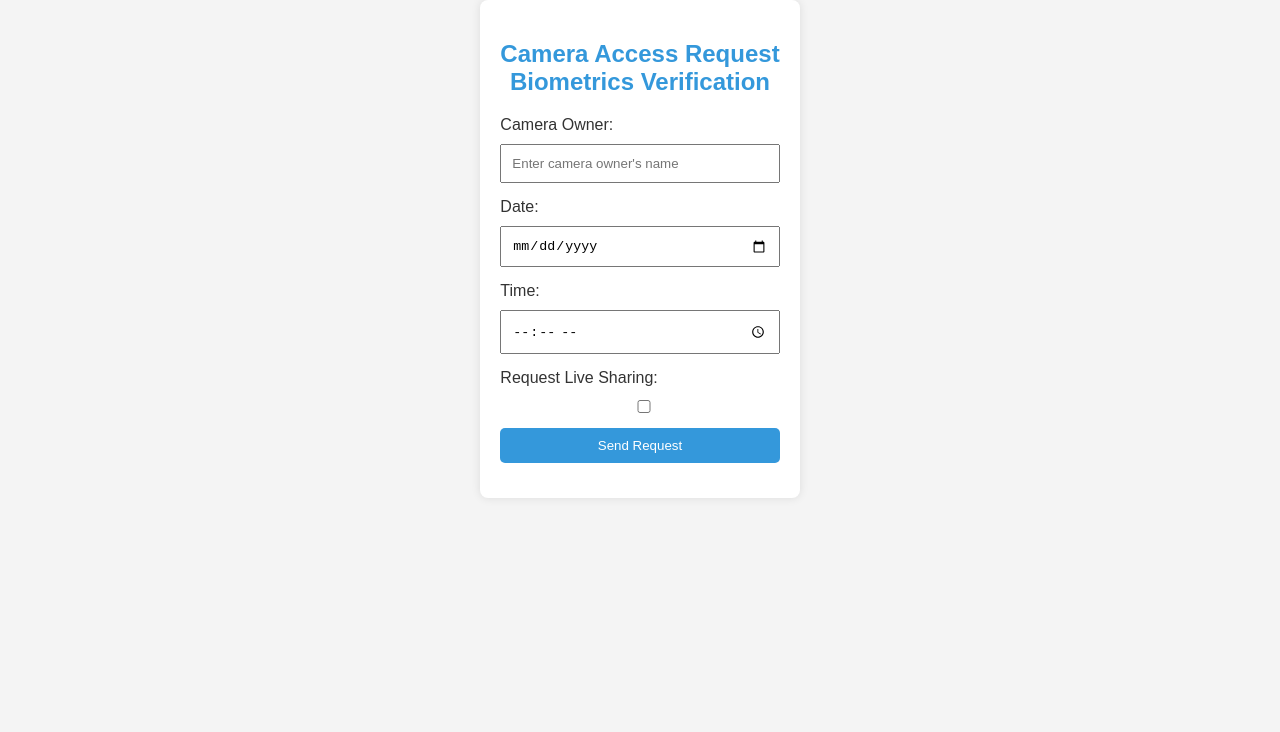
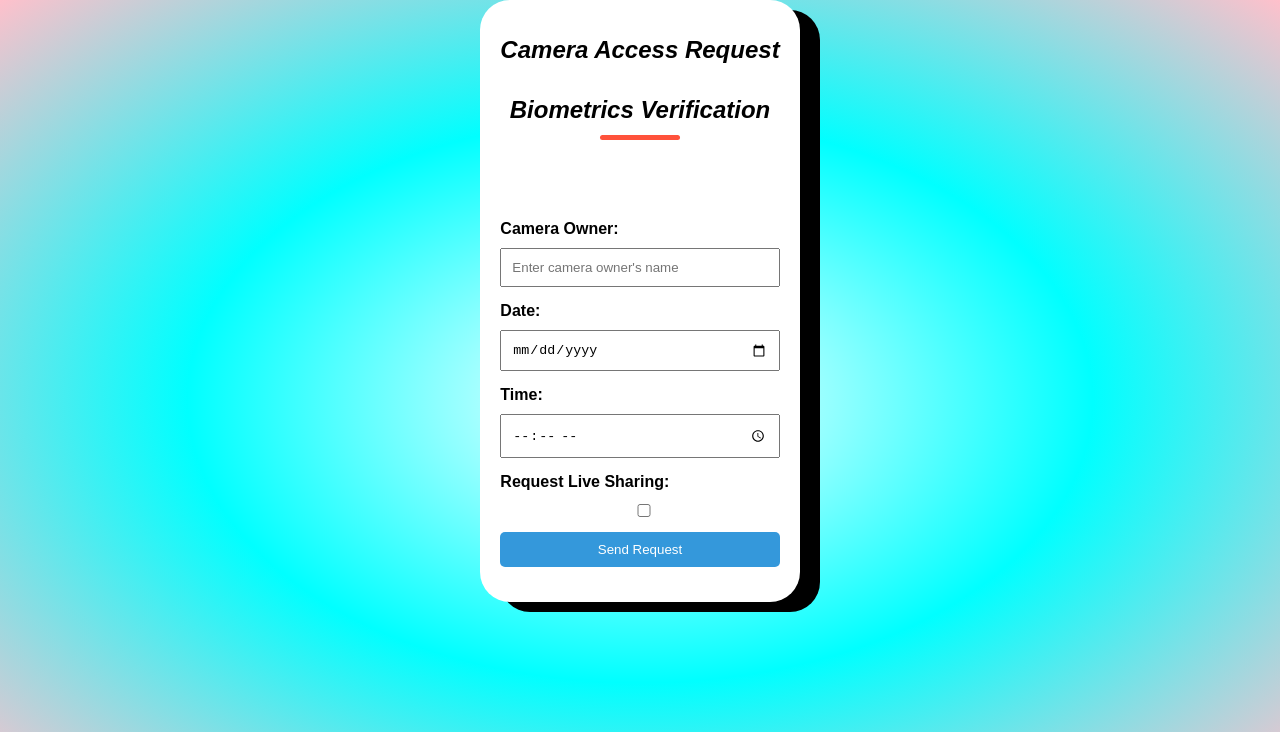
Before and after one commit to Atharshbharathkumar/RJPOLICE_HACK_1084_Security-Fighterz_6, a plain HTML site: page Access.html in a window 1280 px wide. Shown: the top 732 px of the page. Drawn offline with Linux system fonts and the light colour scheme.

Commit message:
Update Access.html

```diff
--- a/Access.html
+++ b/Access.html
@@ -21,32 +21,50 @@
       font-family: Arial, sans-serif;
       margin: 0;
       padding: 0;
-      background-color: #f4f4f4;
+      background-image: radial-gradient(#fff,#00ffff,#ffc0cb);
       display: flex;
       flex-direction: column;
       align-items: center;
       height: 100vh;
     }
+    .title{
+    text-align: center;
+    margin: 0 auto 80px;
+    position: relative;
+    line-height: 60px;
+
+    }
+    .title::after{
+    content: '';
+    background: #ff523b;
+    width: 80px;
+    height: 5px;
+    border-radius: 5px;
+    position: absolute;
+    bottom: 0;
+    left: 50%;
+    transform: translateX(-50%);
+}
 
     #notification-form {
       max-width: 400px;
       padding: 20px;
       background-color: #fff;
-      box-shadow: 0 0 10px rgba(0, 0, 0, 0.1);
-      border-radius: 8px;
-      margin-bottom: 20px;
+      box-shadow: 20px 10px black;
+      border-radius: 30px;
+      margin-bottom: px;
     }
 
     h2 {
       text-align: center;
       margin-bottom: 20px;
-      color: #3498db;
+      color:black;
     }
 
     label {
       display: block;
       margin-bottom: 10px;
-      color: #333;
+      color: solid black;
     }
 
     input, button, #liveSharing {
@@ -66,6 +84,8 @@
 
     button:hover {
       background-color: #2980b9;
+      background:#ff523b;
+      transition: 0.5s;
     }
   </style>
   <title>Camera Access Request</title>
@@ -73,17 +93,19 @@
 <body>
 
 <div id="notification-form">
-  <h2>Camera Access Request<br>Biometrics Verification</h2>
-  <label for="cameraOwner">Camera Owner:</label>
+  <h2 class="title"><b><i>Camera Access Request<br>Biometrics Verification</i></b></h2>
+  <div class="date">
+  <label for="cameraOwner"><b>Camera Owner:</b></label>
   <input type="text" id="cameraOwner" placeholder="Enter camera owner's name">
 
-  <label for="date">Date:</label>
+  <label for="date"><b>Date:</b></label>
   <input type="date" id="date">
 
-  <label for="time">Time:</label>
+  <label for="time"><b>Time:</b></label>
   <input type="time" id="time">
+</div>
 
-  <label for="liveSharing">Request Live Sharing:</label>
+  <label for="liveSharing"><b>Request Live Sharing:</b></label>
   <input type="checkbox" id="liveSharing" onchange="toggleDateTimeInputs()">
 
   <button onclick="sendNotification()">Send Request</button>
```
